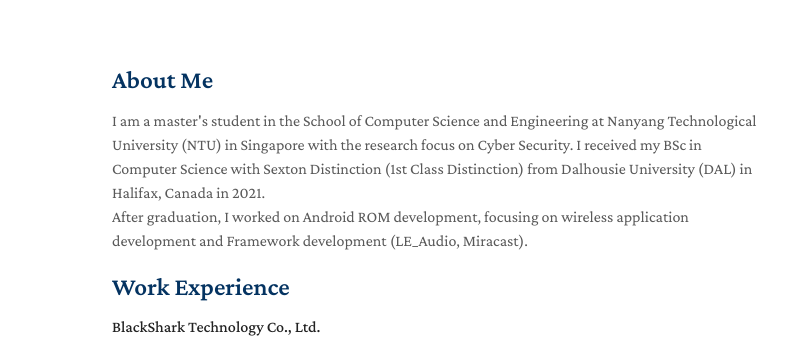
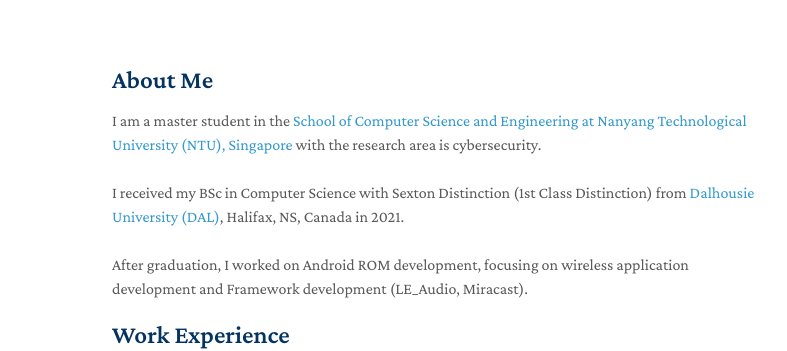
Before and after one commit to guanjie01/aboutme, a plain HTML site: page index.html in a window 1280 px wide. Shown: the top 351 px of the page, 358-1145 px from the left. Drawn offline with nearby package versions, Linux system fonts and the light colour scheme.

Commit message:
modify the file

```diff
--- a/index.html
+++ b/index.html
@@ -64,11 +64,15 @@
       <section>
         <h2 id="about-me">About Me</h2>
         <p>
-          I am a master's student in the School of Computer Science and
-          Engineering at Nanyang Technological University (NTU) in Singapore
-          with the research focus on Cyber Security. I received my BSc in
+          I am a master student in the<a href="https://www.ntu.edu.sg/scse" target="_blank"> School of Computer Science and
+          Engineering at Nanyang Technological University (NTU), Singapore</a>
+          with the research area is cybersecurity.
+          <br />
+          <br />
+          I received my BSc in
           Computer Science with Sexton Distinction (1st Class Distinction) from
-          Dalhousie University (DAL) in Halifax, Canada in 2021.
+          <a href="https://www.dal.ca/faculty/computerscience.html" target="_blank">Dalhousie University (DAL)</a>, Halifax, NS, Canada in 2021.
+          <br />
           <br />
           After graduation, I worked on Android ROM development, focusing on
           wireless application development and Framework development (LE_Audio,
```
